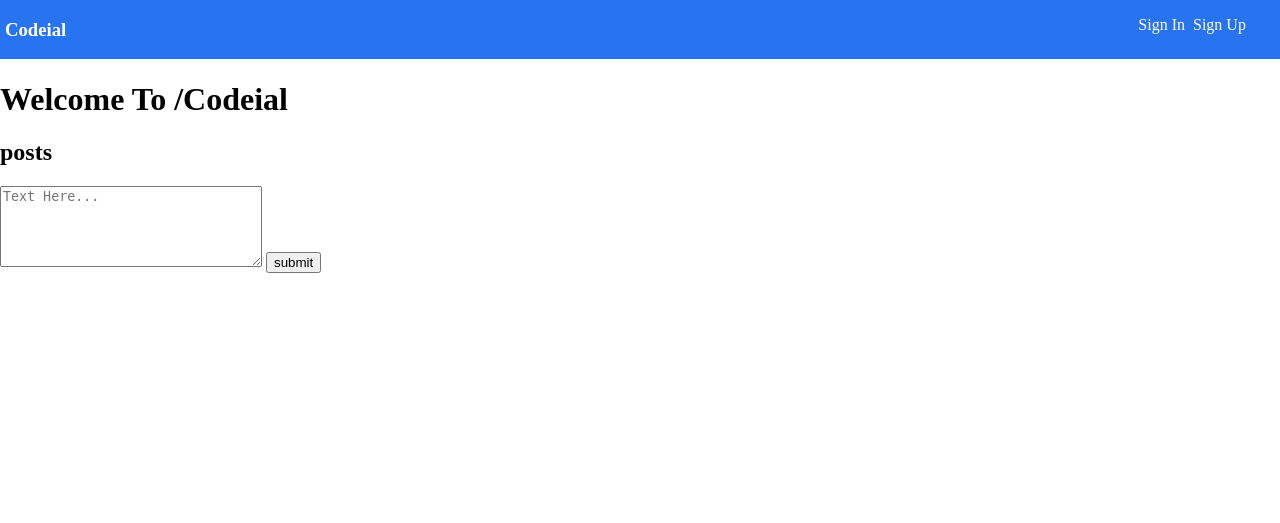
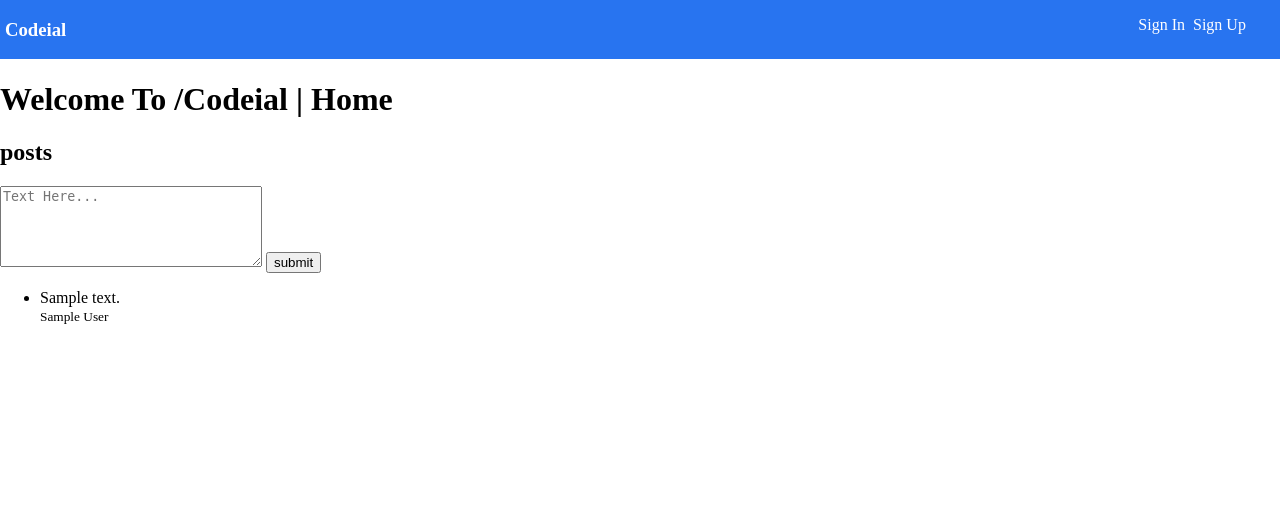
Before and after one commit to krsonuC2od/Codeial, a Node server app: page / in a window 1280 px wide. Shown: the top 523 px of the page. Run offline with Node 20, Linux system fonts and the light colour scheme; tables that the repository leaves empty hold one stand-in row (values such as "Sample post"); some libraries are stand-ins or nearby versions.

Commit message:
POST :: Display post and related User

```diff
--- a/Controller/home_controller.js
+++ b/Controller/home_controller.js
@@ -1,13 +1,24 @@
-
+const Post = require('../Models/post');
+const { post } = require('../routes/post');
 // step 2 part of controller create controller of home page
 module.exports.home = function (req, res) {
-  console.log(req.cookies);
+  // console.log(req.cookies);
   //  return res.end('<h1>Controller is working</h1>')
-  return res.render("home", {
-    title: "Codeial",
+  // Post.find({},function(err,posts){
+  //   return res.render("home", {
+  //     title: "Codeial | Home",
+  //     posts:posts
+  //   });
+  // });
+
+  Post.find({}).populate('user').exec(function(err,posts){
+    return res.render("home", {
+      title: "Codeial | Home",
+      posts:posts
+    });
   });
-};
+}
 
 
 
-module.exports.createSession = function (req, res) {};
+// module.exports.createSession = function (req, res) {};
--- a/views/home.ejs
+++ b/views/home.ejs
@@ -1,9 +1,9 @@
 <!DOCTYPE html>
 <html lang="en">
   <head>
-    <meta charset="UTF-8">
-    <meta http-equiv="X-UA-Compatible" content="IE=edge">
-    <meta name="viewport" content="width=device-width, initial-scale=1.0">
+    <meta charset="UTF-8" />
+    <meta http-equiv="X-UA-Compatible" content="IE=edge" />
+    <meta name="viewport" content="width=device-width, initial-scale=1.0" />
     <title><%=title%></title>
   </head>
 
@@ -14,10 +14,27 @@
     <section id="feed-posts">
       <h1>posts</h1>
       <form action="/post/create" id="new-post-form" method="post">
-    <textarea name="content" cols="30" rows="5" placeholder="Text Here..."></textarea>
-    <input type="submit" value="submit">
+        <textarea
+          name="content"
+          cols="30"
+          rows="5"
+          placeholder="Text Here..."
+        ></textarea>
+        <input type="submit" value="submit" />
       </form>
+      <div id="posts-list-container">
+        <ul>
+          <%for(post of posts) {%>
+          <li>
+            <p>
+              <%= post.content %>
+              <br />
+              <small> <%=post.user.name%> </small>
+            </p>
+          </li>
+          <%}%>
+        </ul>
+      </div>
     </section>
   </body>
-
 </html>
```
Lines whose indentation alone changed are shown as unchanged.
